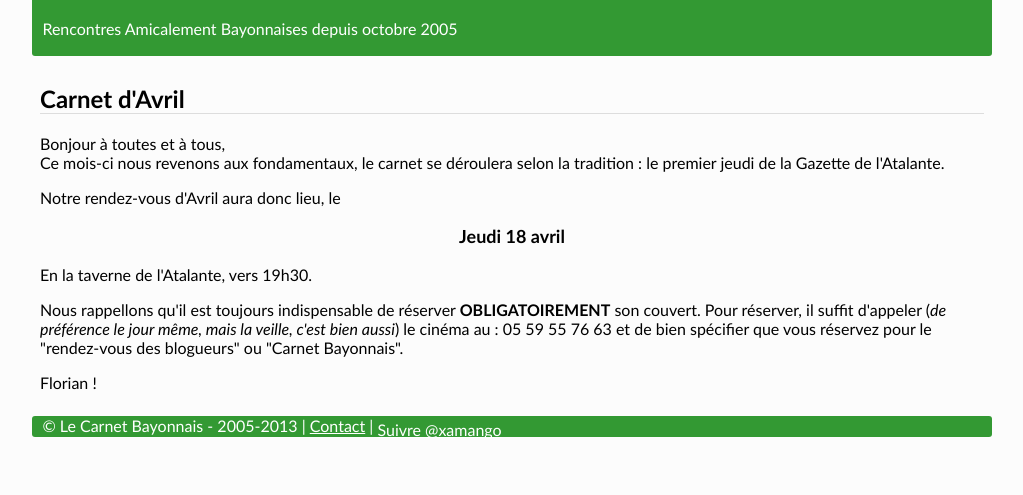
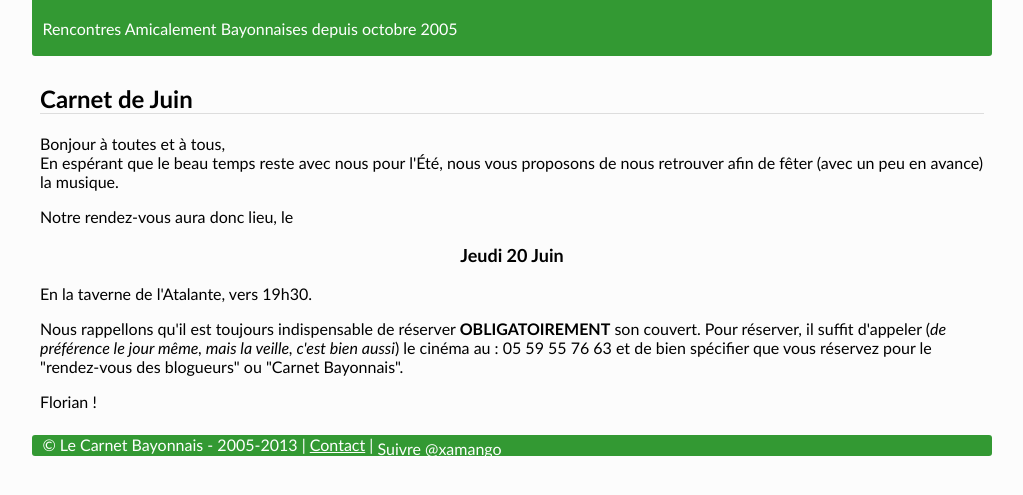
Before and after one commit to xamango/xamango, a plain HTML site: page index.html in a window 1280 px wide. Shown: the part 63-558 px from the top of the page, without its empty margins (128-1151 px from the left). Drawn offline with Linux system fonts and the light colour scheme.

Commit message:
Juin 2013

```diff
--- a/index.html
+++ b/index.html
@@ -13,19 +13,19 @@
   <p id="tagline">Rencontres Amicalement Bayonnaises depuis octobre 2005</p>
 </div>
 <div id="content">
-  <h2>Carnet d'Avril</h2>
+  <h2>Carnet de Juin</h2>
   <p>
   Bonjour à toutes et à tous,<br>
 
-  Ce mois-ci nous revenons aux fondamentaux, le carnet se déroulera selon la tradition : le premier jeudi de la Gazette de l'Atalante.
+  En espérant que le beau temps reste avec nous pour l'Été, nous vous proposons de nous retrouver afin de fêter (avec un peu en avance) la musique.
   <br>
   </p>
   <p>
-    Notre rendez-vous d'Avril aura donc lieu, le
+    Notre rendez-vous aura donc lieu, le
     <br>
   </p>
 
-  <p class="announce">Jeudi 18 avril</p>
+  <p class="announce">Jeudi 20 Juin</p>
   <p>En la taverne de l'Atalante, vers 19h30.</p>
 
   <p>Nous rappellons qu'il est toujours indispensable de réserver <strong>OBLIGATOIREMENT</strong> son couvert. Pour réserver, il suffit d'appeler (<em>de préférence le jour même, mais la veille, c'est bien aussi</em>) le cinéma au : 05 59 55 76 63 et de bien spécifier que vous réservez pour le "rendez-vous des blogueurs" ou "Carnet Bayonnais".</p>
```
